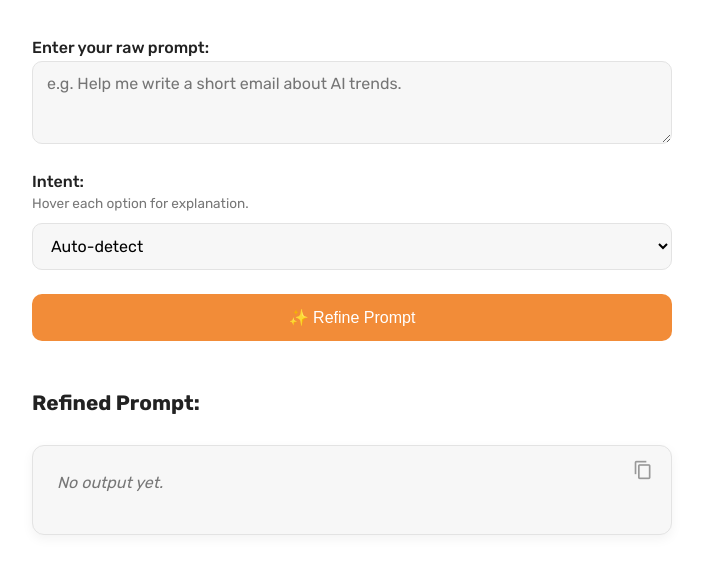
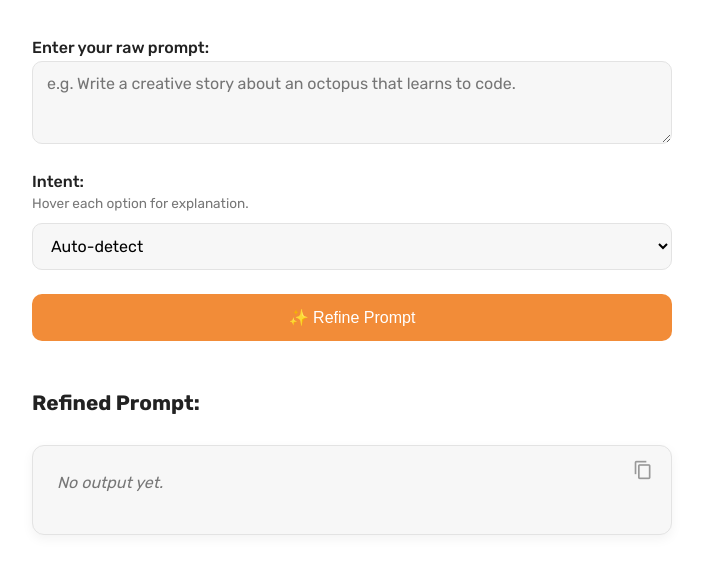
Before and after one commit to beyzabetulcelik/prompt-refiner, a plain HTML site: page index.html in a window 1280 px wide. Shown: the part 108-682 px from the top of the page, without its empty margins (288-991 px from the left). Drawn offline with Linux system fonts and the light colour scheme.

Commit message:
index.html

```diff
--- a/index.html
+++ b/index.html
@@ -173,7 +173,7 @@ h1 {
 
 
     <label for="prompt">Enter your raw prompt:</label>
-    <textarea id="prompt" rows="3" placeholder="e.g. Help me write a short email about AI trends."></textarea>
+    <textarea id="prompt" rows="3" placeholder="e.g. Write a creative story about an octopus that learns to code."></textarea>
 
 
 
```
